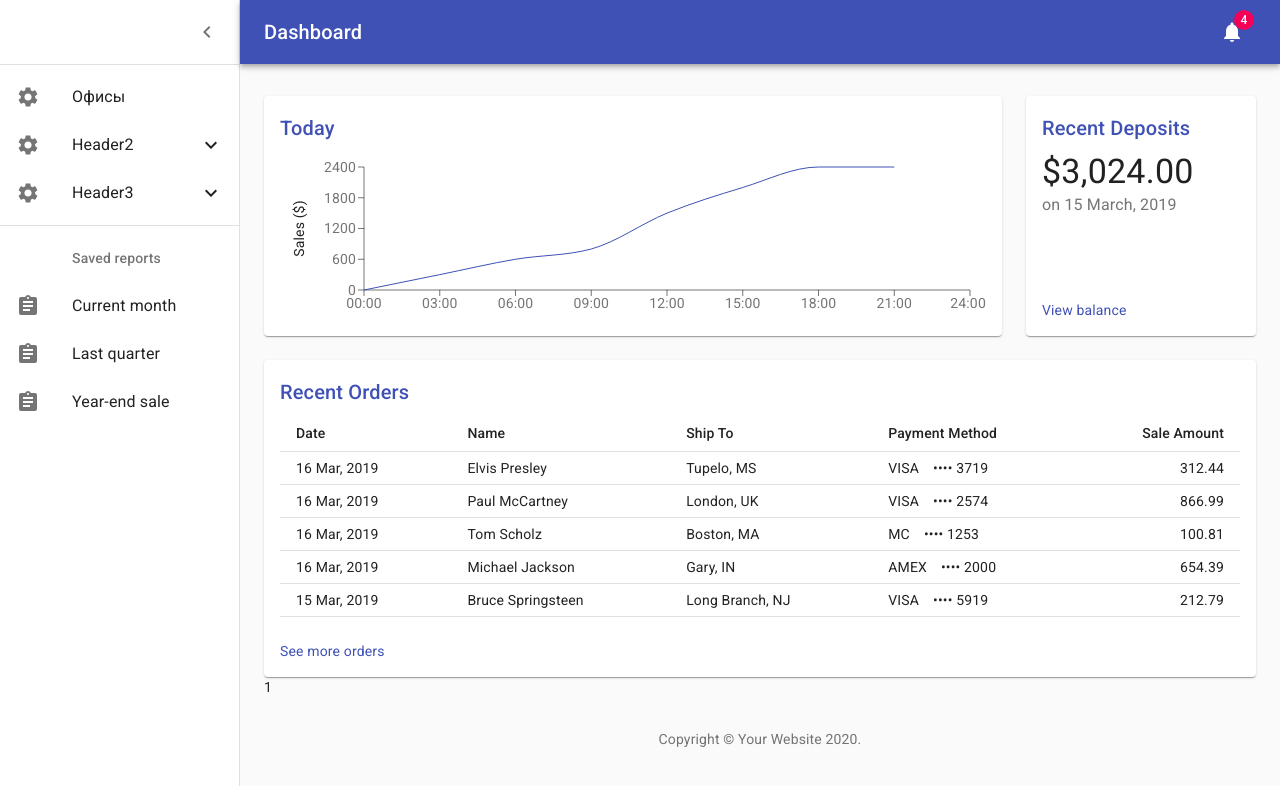
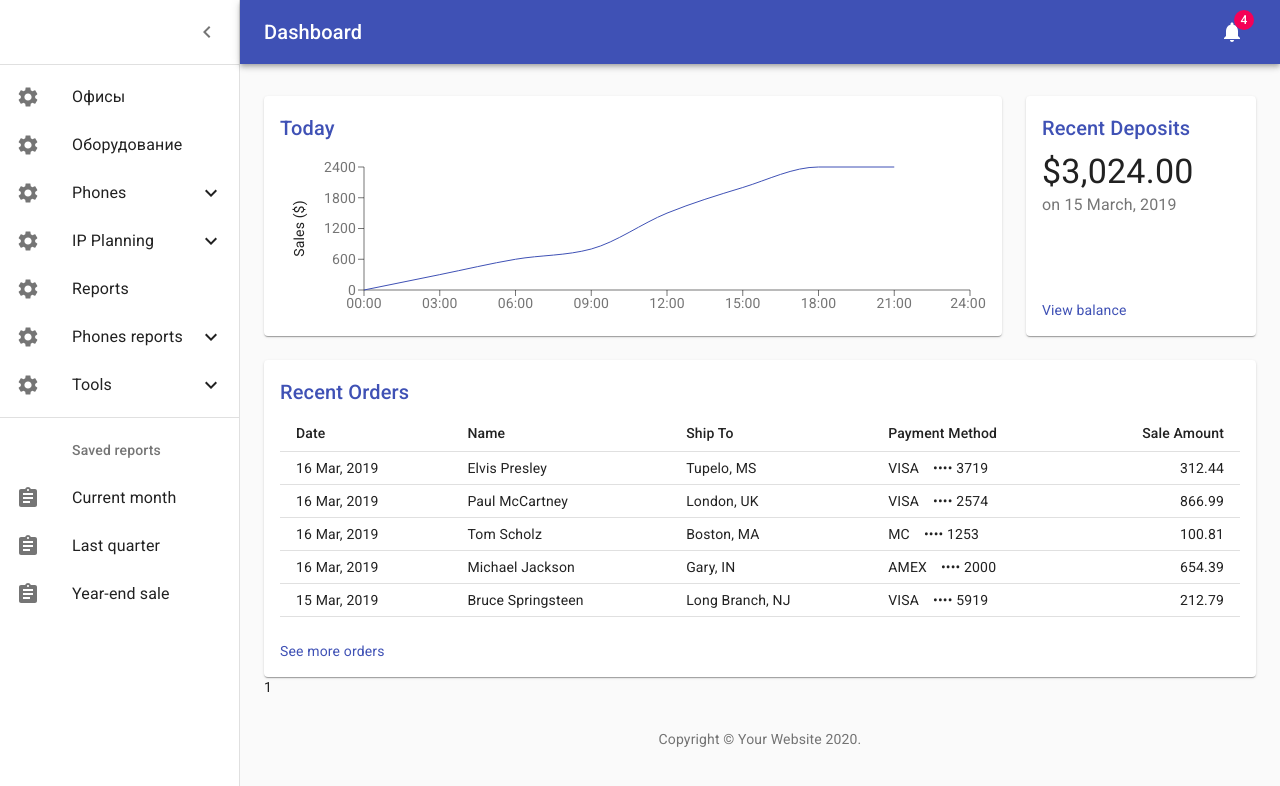
Before and after one commit to andryunin-dev/dashboard-rsb, a React (Create React App) app: page /1 in a window 1280 px wide. Shown: the top 786 px of the page. Built offline with nearby package versions, Linux system fonts and the light colour scheme.

Commit message:
create-menu-and-router-link-rsb

```diff
--- a/src/components/MenuListItems.js
+++ b/src/components/MenuListItems.js
@@ -2,7 +2,7 @@ import React, {Component} from 'react';
 import {List} from "@material-ui/core";
 import ListItem from "@material-ui/core/ListItem";
 import ListItemIcon from "@material-ui/core/ListItemIcon";
-import {ChevronRight, ExpandLess, ExpandMore} from "@material-ui/icons";
+import {ExpandLess, ExpandMore, Remove} from "@material-ui/icons";
 import ListItemText from "@material-ui/core/ListItemText";
 import Collapse from "@material-ui/core/Collapse";
 import {myData} from "./items";
@@ -14,6 +14,10 @@ class MenuListItems extends Component {
         { id: "1", open: false },
         { id: "2", open: false },
         { id: "3", open: false },
+        { id: "4", open: false },
+        { id: "5", open: false },
+        { id: "6", open: false },
+        { id: "7", open: false },
         ] };
 
     handleClick = id => {
@@ -28,6 +32,7 @@ class MenuListItems extends Component {
     render() {
         const { settings } = this.state;
         return (
+            <div>
                 <List>
                     {myData.map(each => (
                         <React.Fragment key={each.id}>
@@ -59,9 +64,9 @@ class MenuListItems extends Component {
                                             ? each.subMenu.map(subData => (
                                                 <ListItem key={subData.id} button component={RouterLink} to={subData.href}>
                                                     <ListItemIcon>
-                                                    <ChevronRight />
+                                                        <Remove />
                                                     </ListItemIcon>
-                                                <ListItemText primary={subData.name} />
+                                                    <ListItemText secondary={subData.name} />
                                                 </ListItem>
                                             ))
                                             : null
@@ -71,6 +76,8 @@ class MenuListItems extends Component {
                         </React.Fragment>
                         ))}
                 </List>
+            </div>
+
         );
     }
 }
--- a/src/components/items.js
+++ b/src/components/items.js
@@ -10,19 +10,53 @@ export const myData = [
     },
     {
         id: '2',
-        nameHeader: 'Header2',
+        nameHeader: 'Оборудование',
         iconHeader: (<Settings />),
-        subMenu: [
-            { id: '1', name: 'subMenu1', href: '/Header2/subMenu1' },
-            { id: '2', name: 'subMenu2', href: '/Header2/subMenu2' }],
+        href: '/equipment'
     },
     {
         id: '3',
-        nameHeader: 'Header3',
+        nameHeader: 'Phones',
         iconHeader: (<Settings />),
         subMenu: [
-            { id: '1', name: 'subMenu1', href: '/Header3/subMenu1' },
-            { id: '2', name: 'subMenu2', href: '/Header3/subMenu2' },
-            { id: '3', name: 'subMenu3', href: '/Header3/subMenu3' }],
-    }
+            { id: '1', name: 'Телефоны Инфо', href: '/phones/info' },
+            { id: '2', name: 'Телефоны по ФИО', href: '/phones/fio' },
+            { id: '3', name: 'Телефоны с переадресацией', href: '/phones/forwarding' }
+        ],
+    },
+    {
+        id: '4',
+        nameHeader: 'IP Planning',
+        iconHeader: (<Settings />),
+        subMenu: [
+            { id: '1', name: 'IPAM', href: '/ip-planning/ipam' }
+        ],
+    },
+    {
+        id: '5',
+        nameHeader: 'Reports',
+        iconHeader: (<Settings />),
+        href: '/report/new'
+    },
+    {
+        id: '6',
+        nameHeader: 'Phones reports',
+        iconHeader: (<Settings />),
+        subMenu: [
+            { id: '1', name: 'По моделям', href: '/phones-reports/model' },
+            { id: '2', name: 'По кластерам', href: '/phones-reports/cluster' },
+            { id: '3', name: 'По не используемым', href: '/phones-reports/unused' },
+            { id: '4', name: 'По Agent Licenses', href: '/phones-reports/agent-licenses' }
+        ],
+    },
+    {
+        id: '7',
+        nameHeader: 'Tools',
+        iconHeader: (<Settings />),
+        subMenu: [
+            { id: '1', name: 'Поиск незарегистрированных телефонов', href: '/tools/search-unregistered-phones' },
+            { id: '2', name: 'CUCM маршрутизация', href: '/tools/cucm-routing' },
+            { id: '3', name: 'Testing CORS requests', href: '/tools/testing-cors-requests' },
+        ],
+    },
 ]
```
Also changed, not shown: src/routes.js (+39 -8 lines). Lines whose indentation alone changed are shown as unchanged.
